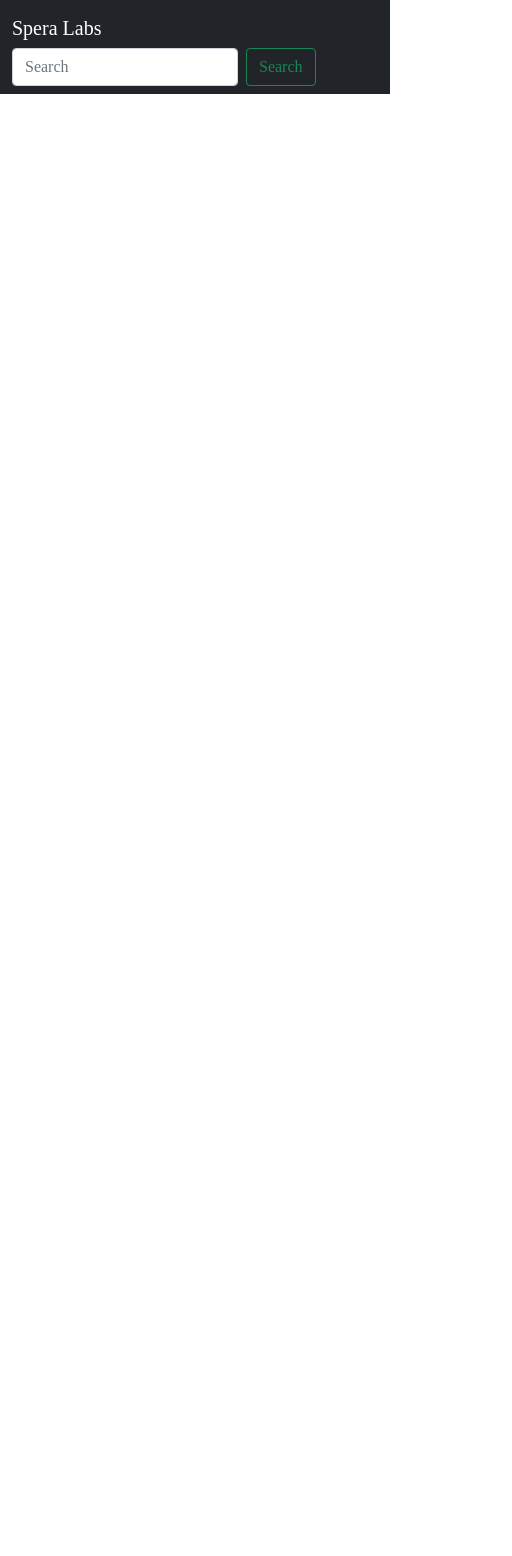
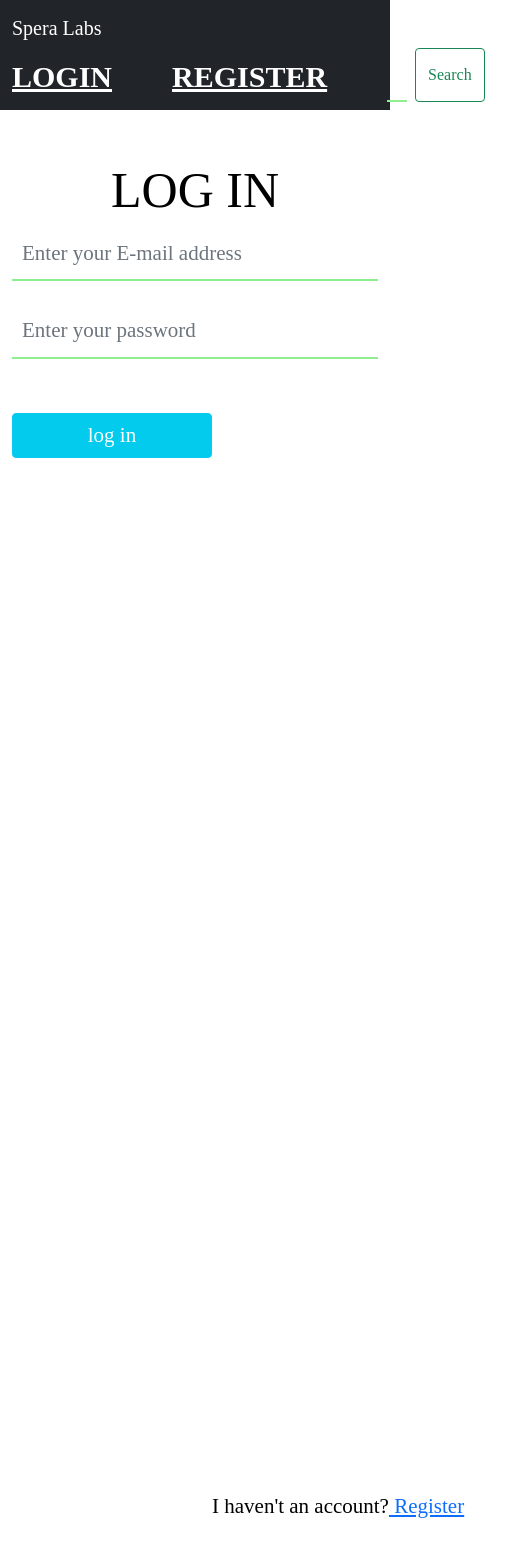
Before and after one commit to LahiruPrasad12/DELIVERY-MANAGMENT, a React (Create React App) app in the folder frontend/: page / in a window 390 px wide. Shown: the top 1556 px of the page, 512 px wide, since content can reach past the window. Before the commit the page ends 844 px from the top, so only its background shows below. Built offline with nearby package versions, Linux system fonts and the light colour scheme; no server answers.

Commit message:
implement use contex and add switch case to Router.js file to render the component and Nav bar to display links

```diff
--- a/frontend/src/App.js
+++ b/frontend/src/App.js
@@ -1,12 +1,17 @@
 import React from "react";
 import { Route } from "react-router-dom";
 import Router from './Router';
+import axios from "axios";
+import { AuthContextProvider } from "./context/Authcontext";
+
+//that allows to set cookies
+axios.defaults.withCredentials = true;
 
 function App() {
   return (
-    <div>
+    <AuthContextProvider>
         <Router/>
-    </div>
+    </AuthContextProvider>
   );
 }
 
--- a/frontend/src/Router.js
+++ b/frontend/src/Router.js
@@ -1,18 +1,34 @@
 import React, { useContext } from 'react'
 import {BrowserRouter, Switch, Route} from "react-router-dom";
+import Login from './auth/Login';
 import Register from './auth/Register';
 import NavBar from './layout/NavBar';
+import AuthContext from './context/Authcontext';
+import Logout from './auth/Logout';
 
 
 export default function Router() {
+
+    const { loggedIn } = useContext(AuthContext);
+
     return (
         <BrowserRouter>
-        <NavBar/>
-            <switch>
-                <Route exact path="/"></Route>
+             <NavBar/>
+        {
+            loggedIn != null && (<>
+                <Route exact path="/"><div>Home Page</div></Route>
+                <Route exact path="/logout"><Logout/></Route>
+            </>)
+        }
+
+        {
+            loggedIn == null && (<>
+                <Route exact path="/"> <Login/> </Route>
                 <Route exact path="/register"> <Register/> </Route>
-                <Route exact path="/login"> <div>Login</div> </Route>
-            </switch>
+
+            </>)
+        }
+
         </BrowserRouter>
     )
 }
--- a/frontend/src/auth/Login.js
+++ b/frontend/src/auth/Login.js
@@ -0,0 +1,66 @@
+import React, {useState,useContext} from 'react'
+import { Link } from 'react-router-dom'
+import "./login.css"
+import axios from "axios"
+import AuthContext from '../context/Authcontext';
+
+export default function Login() {
+
+    const[email,setEmail] = useState("");
+    const [password, setpassword] = useState("");
+
+    //This is used to inform that user is loged in
+    const {getLogged} = useContext(AuthContext);
+
+    async function login(){
+
+        if(email.length == 0){
+            document.getElementById('mail_error').style.display = "block";
+            document.getElementById('exists').style.display = "none";
+        }else{
+            try{
+                const loginData = {
+                    email,
+                    password,
+                }
+
+                await axios.post("http://localhost:5000/auth/login",loginData).then(()=>{
+                    getLogged();
+                   alert("login success");
+                }).catch(()=>{
+                    document.getElementById('exists').style.display = "block";
+                    document.getElementById('mail_error').style.display = "none";
+                })
+
+            }catch(err){
+                console.error(err);
+            }
+        }
+
+
+        }
+    return (
+        <div className="container">
+        <div className="row">
+            <div className="col-md-3"></div>
+            <div className="col-md-6">
+                {/* <img className="logoImage" src={image1} alt="Logo"/> */}
+                <h1 className="text-center">LOG IN</h1>
+
+                <input type="mail" className="form-control" name="Email" placeholder="Enter your E-mail address"
+                onChange={(e)=> setEmail(e.target.value)} value={email} required/>
+               <div id="mail_error" style={{ display: "none", color:"red", marginLeft:0,marginTop:-5 }}>please enter email address</div><br />
+                <input type="password" className="form-control" name="password" placeholder="Enter your password"
+                 onChange={(e)=> setpassword(e.target.value)} required/>
+                  {/* <div id="password_error" style={{ display: "none", color:"red", marginLeft:0,marginTop:-5 }}>please enter password</div><br /> */}
+                  <div id="exists" style={{ display: "none", color:"red", marginLeft:0,marginTop:-5 }}>mail address or password is invalid</div><br />
+                <a onClick={e=>{login()}} ><div className="btn btn-info">log in</div></a>
+                <a href="#"><div className="btn btn-info1">Forgot password?</div></a>
+               <h3 className= "register">I haven't an account?<Link to="/register" className="regLink"> Register</Link></h3>
+
+            </div>
+        </div>
+
+    </div>
+    )
+}
--- /dev/null
+++ b/frontend/src/auth/Logout.js
@@ -0,0 +1,36 @@
+import React,{useHistory, useContext, useEffect, useState} from 'react'
+import axios from 'axios';
+import AuthContext from '../context/Authcontext';
+
+
+export default function Logout() {
+
+    //This is used to inform that user is logged out
+    const {getLogged} = useContext(AuthContext);
+
+    async function logOut(){
+        try{
+            await axios.get("http://localhost:5000/auth/logout").then(async()=>{
+            await getLogged();
+            window.location = "/"
+        }).catch((err)=>{
+            alert(err)
+        })
+
+        }catch(err){
+
+        }
+
+    }
+
+    useEffect(() => {
+        logOut();
+     }, [])
+
+
+    return (
+        <div>
+
+        </div>
+    )
+}
--- a/frontend/src/auth/Register.js
+++ b/frontend/src/auth/Register.js
@@ -17,6 +17,7 @@ export default function Register(e) {
     const [verifyPassword, setconPassword] = useState("");
 
     async function register(){
+        //validate user entered data
         if(firstName.length==0){
             document.getElementById('fName_error').style.display = "block";
             document.getElementById('lName_error').style.display = "none";
--- /dev/null
+++ b/frontend/src/auth/login.css
@@ -0,0 +1,107 @@
+
+
+
+h1{
+    font-size: 50px;
+    color: whitesmoke;
+}
+
+.logoImage{
+    width: 130px;
+    height: 130px;
+    border-radius: 100px;
+    margin-left: 250px;
+    transition: 1s;
+    background: white;
+}
+
+
+.form-control{
+    background: transparent;
+    border-radius: 0px;
+    border: 0px;
+    border-bottom: 2px solid lightgreen;
+    color: rgb(2, 2, 2);
+    font-size: 21px;
+    margin-top: 0px;
+    padding: 10px;
+
+}
+
+.text-center{
+    margin-top: 50px;
+    color: black;
+    background: transparent;
+}
+
+.btn-info{
+    margin-bottom: 1000px;
+    font-size: 21px;
+    width: 200px;
+    margin-top: 30px;
+    background: transparent;
+    color: white;
+    background-color: rgb(2, 203, 238);
+}
+
+.btn-info1{
+    /* margin-bottom: 1000px; */
+    font-size: 21px;
+    width: 200px;
+    margin-top: -100px;
+    margin-left: 235px;
+    background: transparent;
+    color: rgb(12, 11, 11);
+}
+
+.btn-info2{
+    /* margin-bottom: 1000px; */
+    font-size: 21px;
+    width: 200px;
+    margin-top: -30px;
+    margin-left: 100px;
+    background: transparent;
+    color: rgb(8, 8, 8);
+}
+
+.register{
+    /* margin-bottom: 1000px; */
+    font-size: 21px;
+    width: 300px;
+    margin-top: -970px;
+    margin-left: 200px;
+    background: transparent;
+    color: rgb(8, 8, 8);
+}
+
+.regLink{
+    background: transparent;
+}
+
+.btn-info1:hover{
+   color: blue;
+}
+
+/* .col-md-6{
+    margin-top: 100px;
+    box-shadow: -1px 1px 50px 10px rgb(0, 0, 0);
+    border-radius: 0px 100px 0px 100px;
+    height: 600px;
+    background: rgba(240, 16, 16, 0);
+
+} */
+
+.bt{
+
+    margin-top: -100px;
+}
+
+.Forgot{
+    margin-left: 500px;
+    margin-bottom: 500px;
+}
+
+/* .col-md-6{
+   background-image: url(../images/Student2.jpg);
+
+} */
--- a/frontend/src/context/Authcontext.js
+++ b/frontend/src/context/Authcontext.js
@@ -1,2 +1,26 @@
+import axios from 'axios';
 import React,{createContext, useContext, useEffect, useState} from 'react'
-import axios from 'axios';
+
+const AuthContext = createContext();
+
+function AuthContextProvider(props) {
+
+    const [loggedIn, setloggedIn] = useState(undefined);
+
+    async function getLogged(){
+        const loggedInRes = await axios.get("http://localhost:5000/auth/loggedIn");
+        setloggedIn(loggedInRes.data);
+        console.log(loggedInRes.data)
+    }
+
+    useEffect(() => {
+        getLogged();
+    }, [])
+
+    return <AuthContext.Provider value={{loggedIn, getLogged}}>
+        {props.children}
+    </AuthContext.Provider>
+}
+
+export default AuthContext;
+export {AuthContextProvider}
--- a/frontend/src/layout/NavBar.js
+++ b/frontend/src/layout/NavBar.js
@@ -1,12 +1,31 @@
-import React from 'react'
+import React, { useContext } from 'react'
 import {Link} from 'react-router-dom'
-
+import AuthContext from '../context/Authcontext';
+import "./Navbar.css"
 export default function NavBar() {
+    const { loggedIn } = useContext(AuthContext);
     return (
             <nav class="navbar navbar-dark bg-dark">
             <div class="container-fluid">
                 <a class="navbar-brand">Spera Labs</a>
                 <form class="d-flex">
+
+                {
+                    loggedIn != null && (<>
+                        {/* <a class="nav-link active" aria-current="page" href="/logout">Logout</a> */}
+                        <Link to = "/logout" className="navLink">LOGOUT</Link>
+                    </>)
+                }
+
+                {
+                    loggedIn == null && (<>
+                            <Link to="/" className="navLink">LOGIN</Link>
+                            <Link to="/register" className="navLink">REGISTER</Link>
+                    </>)
+                }
+
+
+
                 <input class="form-control me-2" type="search" placeholder="Search" aria-label="Search"/>
                 <button class="btn btn-outline-success" type="submit">Search</button>
                 </form>
--- /dev/null
+++ b/frontend/src/layout/Navbar.css
@@ -0,0 +1,7 @@
+.navLink{
+    font-size: 30px;
+    font-weight: bold;
+    margin-right: 60px;
+    margin-top: 6px;
+    color: white;
+}
```
Also changed, not shown: 1 other file (tests, documents, lock files or other folders).
